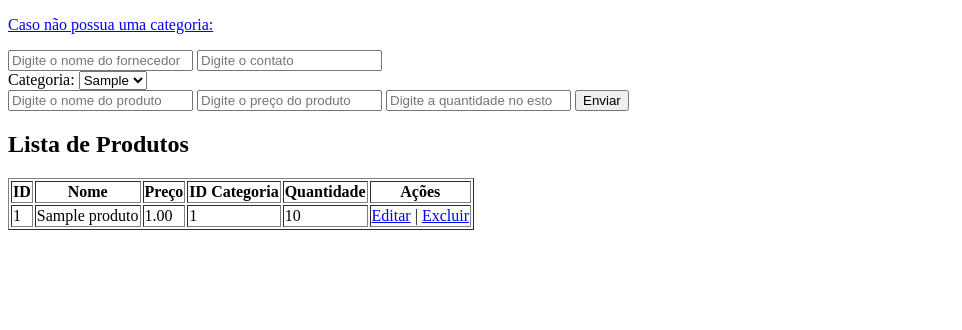
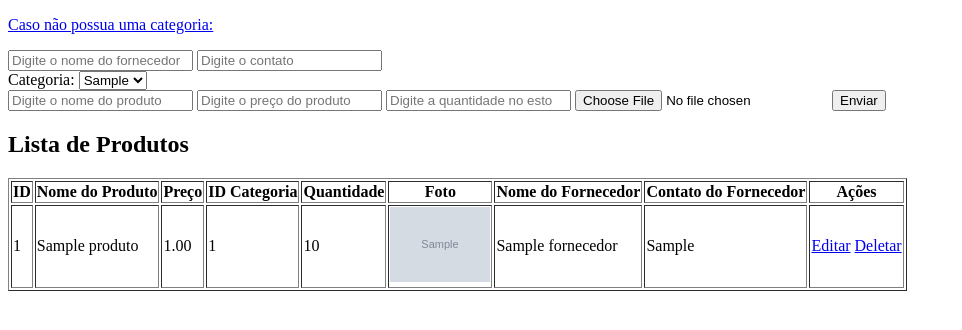
Before and after one commit to RichardSantosPaiva/gestao-de-produtos, a PHP site: page / in a window 1280 px wide. Shown: the top 330 px of the page, without its empty margins (0-962 px from the left). Run offline with PHP 8.4, Linux system fonts and the light colour scheme; tables that the repository leaves empty hold one stand-in row (values such as "Sample post"); grey boxes marked "Sample" are stand-in pictures.

```diff
--- a/index.php
+++ b/index.php
@@ -1,6 +1,29 @@
 <?php
-include 'conexao_db.php'; // Inclui o arquivo de conexão com o banco de dados
+// Inclui a conexão com o banco de dados
+include 'conexao_db.php';
 
+// Consulta para buscar os produtos
+$sql_produtos = "
+   SELECT p.id_produtos, p.nome AS nome_produto, p.preco, p.id_categoria, e.quantidade, p.foto, f.nome AS nome_fornecedor, f.contato AS contato_fornecedor
+   FROM produtos p
+   JOIN estoque_produto e ON p.id_produtos = e.id_produto
+   JOIN fornecedor_produtos fp ON p.id_produtos = fp.id_produto
+   JOIN fornecedor f ON fp.id_fornecedor = f.id_fornecedor"; // Inclui o nome do fornecedor e contato
+$result_produtos = $conn->query($sql_produtos);
+
+if (!$result_produtos) {
+    die("Erro ao buscar produtos: " . $conn->error);
+}
+
+// Consulta para buscar as categorias para o dropdown
+$sql_categorias = "SELECT id_categorias, categoria FROM categorias";
+$result_categorias = $conn->query($sql_categorias);
+
+if (!$result_categorias) {
+    die("Erro ao buscar categorias: " . $conn->error);
+}
+
+// Verifica se o formulário foi enviado
 if ($_SERVER['REQUEST_METHOD'] === 'POST') {
     // Recupera os dados do formulário
     $nome_fornecedor = $_POST['nome_fornecedor'];
@@ -10,7 +33,25 @@ if ($_SERVER['REQUEST_METHOD'] === 'POST') {
     $preco_produto = $_POST['preco'];
     $quantidade_estoque = $_POST['quantidade'];
 
-    // Inicia uma transação para garantir a integridade dos dados
+    // Verifica se o arquivo foi enviado corretamente
+    if (isset($_FILES['foto_produto']) && $_FILES['foto_produto']['error'] === UPLOAD_ERR_OK) {
+        $foto_tmp = $_FILES['foto_produto']['tmp_name'];
+        $foto_nome = $_FILES['foto_produto']['name'];
+        $foto_extensao = pathinfo($foto_nome, PATHINFO_EXTENSION);
+        $novo_nome_foto = uniqid() . '.' . $foto_extensao; // Cria um nome único para a foto
+
+        // Define o diretório onde a imagem será salva
+        $diretorio_fotos = 'uploads/'; // Crie uma pasta "uploads" no seu projeto
+        $caminho_foto = $diretorio_fotos . $novo_nome_foto;
+
+        // Move o arquivo para o diretório de uploads
+        move_uploaded_file($foto_tmp, $caminho_foto);
+    } else {
+        echo "Erro ao enviar a foto.";
+        exit;
+    }
+
+    // Inicia a transação
     $conn->begin_transaction();
 
     try {
@@ -19,22 +60,22 @@ if ($_SERVER['REQUEST_METHOD'] === 'POST') {
         $stmt_fornecedor = $conn->prepare($sql_fornecedor);
         $stmt_fornecedor->bind_param("ss", $nome_fornecedor, $contato_fornecedor);
         $stmt_fornecedor->execute();
-        $id_fornecedor = $stmt_fornecedor->insert_id; // Pega o ID do fornecedor inserido
+        $id_fornecedor = $stmt_fornecedor->insert_id;
 
-        // Insere o produto na categoria escolhida
-        $sql_produto = "INSERT INTO produtos (nome, preco, id_categoria) VALUES (?, ?, ?)";
+        // Insere o produto, incluindo o caminho da foto
+        $sql_produto = "INSERT INTO produtos (nome, preco, id_categoria, foto) VALUES (?, ?, ?, ?)";
         $stmt_produto = $conn->prepare($sql_produto);
-        $stmt_produto->bind_param("sdi", $produto, $preco_produto, $categoria);
+        $stmt_produto->bind_param("sdis", $produto, $preco_produto, $categoria, $caminho_foto);
         $stmt_produto->execute();
-        $id_produto = $stmt_produto->insert_id; // Pega o ID do produto inserido
+        $id_produto = $stmt_produto->insert_id;
 
-        // Vincula o produto ao fornecedor na tabela intermediária
+        // Vincula o produto ao fornecedor
         $sql_fornecedor_produto = "INSERT INTO fornecedor_produtos (id_fornecedor, id_produto) VALUES (?, ?)";
         $stmt_fornecedor_produto = $conn->prepare($sql_fornecedor_produto);
         $stmt_fornecedor_produto->bind_param("ii", $id_fornecedor, $id_produto);
         $stmt_fornecedor_produto->execute();
 
-        // Insere o estoque do produto
+        // Insere o estoque
         $sql_estoque = "INSERT INTO estoque_produto (id_produto, quantidade) VALUES (?, ?)";
         $stmt_estoque = $conn->prepare($sql_estoque);
         $stmt_estoque->bind_param("ii", $id_produto, $quantidade_estoque);
@@ -43,25 +84,13 @@ if ($_SERVER['REQUEST_METHOD'] === 'POST') {
         // Confirma a transação
         $conn->commit();
 
-        echo "Dados inseridos com sucesso!";
+        echo "Dados e foto inseridos com sucesso!";
     } catch (Exception $e) {
         // Desfaz a transação em caso de erro
         $conn->rollback();
         echo "Erro ao inserir dados: " . $e->getMessage();
     }
 }
-
-// Busca as categorias para preencher o select
-$sql_categorias = "SELECT id_categorias, categoria FROM categorias";
-$result_categorias = $conn->query($sql_categorias);
-
-// Pesquisa de produtos
-$sql_produtos = "
-SELECT p.id_produtos, p.nome, p.preco, p.id_categoria, e.quantidade
-FROM produtos p
-JOIN estoque_produto e ON p.id_produtos = e.id_produto"; // Inclui a quantidade de estoque
-$result_produtos = $conn->query($sql_produtos);
-
 
 ?>
 
@@ -70,7 +99,7 @@ $result_produtos = $conn->query($sql_produtos);
 <body>
     <p><a href="registrar_categoria.php">Caso não possua uma categoria:</a></p>
 
-  <form method="POST" action="<?php echo $_SERVER['PHP_SELF']; ?>">
+    <form method="POST" action="<?php echo $_SERVER['PHP_SELF']; ?>" enctype="multipart/form-data">
         <input name="nome_fornecedor" placeholder="Digite o nome do fornecedor" required />
         <input name="contato_fornecedor" placeholder="Digite o contato" required />
 
@@ -93,6 +122,9 @@ $result_produtos = $conn->query($sql_produtos);
         <input type="number" name="preco" placeholder="Digite o preço do produto" step="0.01" required />
         <input type="number" name="quantidade" placeholder="Digite a quantidade no estoque" required />
 
+        <!-- Campo de upload da foto -->
+        <input type="file" name="foto_produto" accept="image/*" required />
+
         <button type="submit">Enviar</button>
     </form>
 
@@ -100,36 +132,37 @@ $result_produtos = $conn->query($sql_produtos);
     <table border="1">
         <tr>
             <th>ID</th>
-        <th>Nome</th>
+            <th>Nome do Produto</th>
             <th>Preço</th>
             <th>ID Categoria</th>
-        <th>Quantidade</th> <!-- Nova coluna para a quantidade -->
-        <th>Ações</th> <!-- Nova coluna para ações -->
+            <th>Quantidade</th>
+            <th>Foto</th> <!-- Nova coluna para a foto -->
+            <th>Nome do Fornecedor</th> <!-- Coluna para o nome do fornecedor -->
+            <th>Contato do Fornecedor</th> <!-- Coluna para o contato do fornecedor -->
+            <th>Ações</th>
         </tr>
         <?php
         if ($result_produtos->num_rows > 0) {
             while ($row = $result_produtos->fetch_assoc()) {
                 echo "<tr>
                         <td>{$row['id_produtos']}</td>
-                    <td>{$row['nome']}</td>
+                        <td>{$row['nome_produto']}</td>
                         <td>{$row['preco']}</td>
                         <td>{$row['id_categoria']}</td>
-                    <td>{$row['quantidade']}</td> <!-- Exibir a quantidade -->
+                        <td>{$row['quantidade']}</td>
+                        <td><img src='{$row['foto']}' width='100' /></td> <!-- Exibe a foto -->
+                        <td>{$row['nome_fornecedor']}</td> <!-- Exibe o nome do fornecedor -->
+                        <td>{$row['contato_fornecedor']}</td> <!-- Exibe o contato do fornecedor -->
                         <td>
-                        <a href='editar_produto.php?id={$row['id_produtos']}'>Editar</a> |
-                        <a href='excluir_produto.php?id={$row['id_produtos']}' onclick='return confirm(\"Tem certeza que deseja excluir este produto?\");'>Excluir</a>
+                            <a href='editar_produto.php?id={$row['id_produtos']}'>Editar</a>
+                            <a href='excluir_produto.php?id={$row['id_produtos']}'>Deletar</a>
                         </td>
                       </tr>";
             }
         } else {
-        echo "<tr><td colspan='6'>Nenhum produto encontrado</td></tr>";
+            echo "<tr><td colspan='9'>Nenhum produto encontrado</td></tr>";
         }
         ?>
     </table>
-
 </body>
 </html>
-
-<?php
-$conn->close(); // Fecha a conexão com o banco de dados
-?>
```
Also changed, not shown: estoque_bd.sql (+15 -0 lines), excluir_produto.php (+19 -21 lines), uploads/67029485c6005.jpg (added), uploads/6702960219b14.jpg (added), uploads/670298da7cd28.jpg (added). Lines whose indentation alone changed are shown as unchanged.
